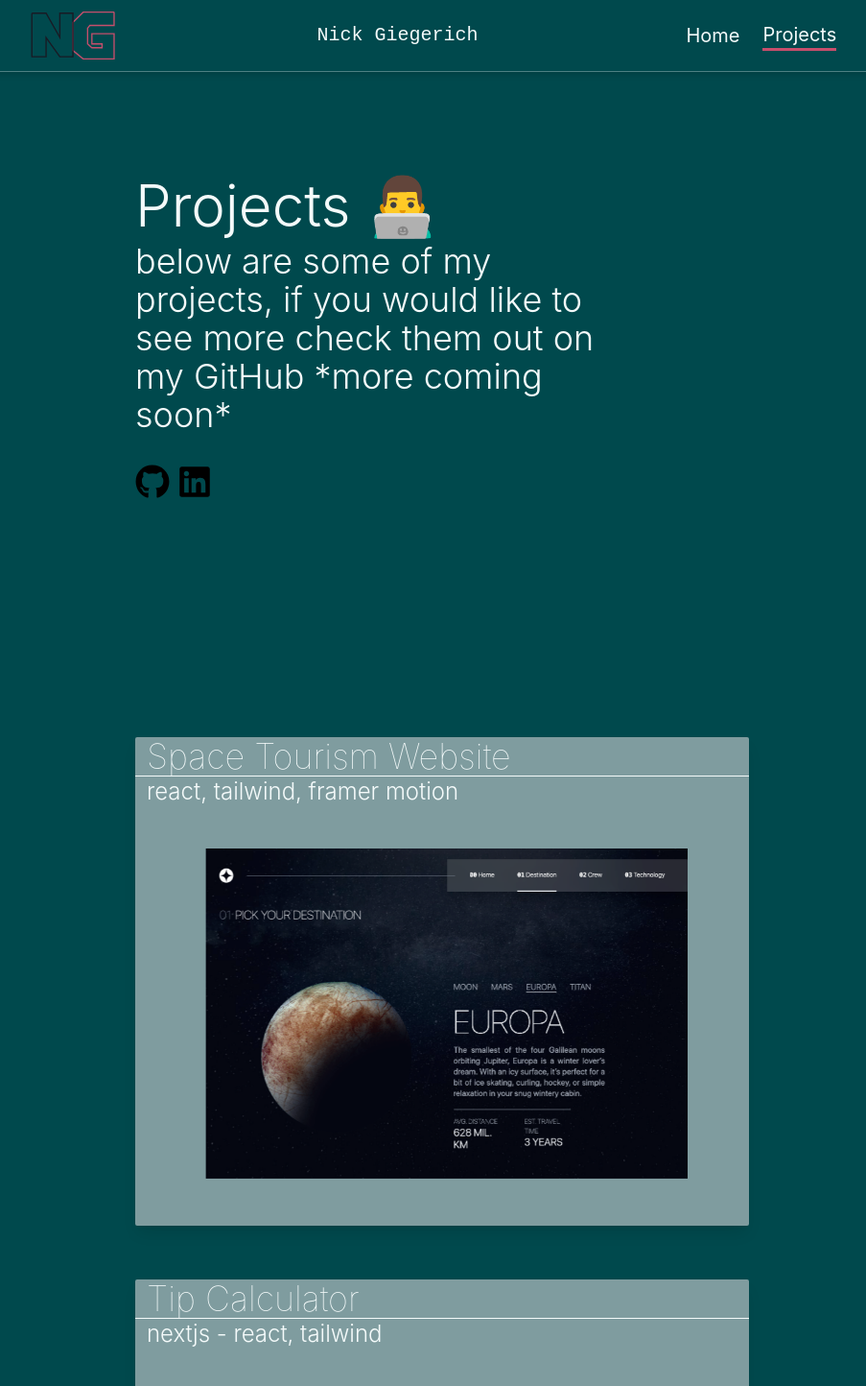
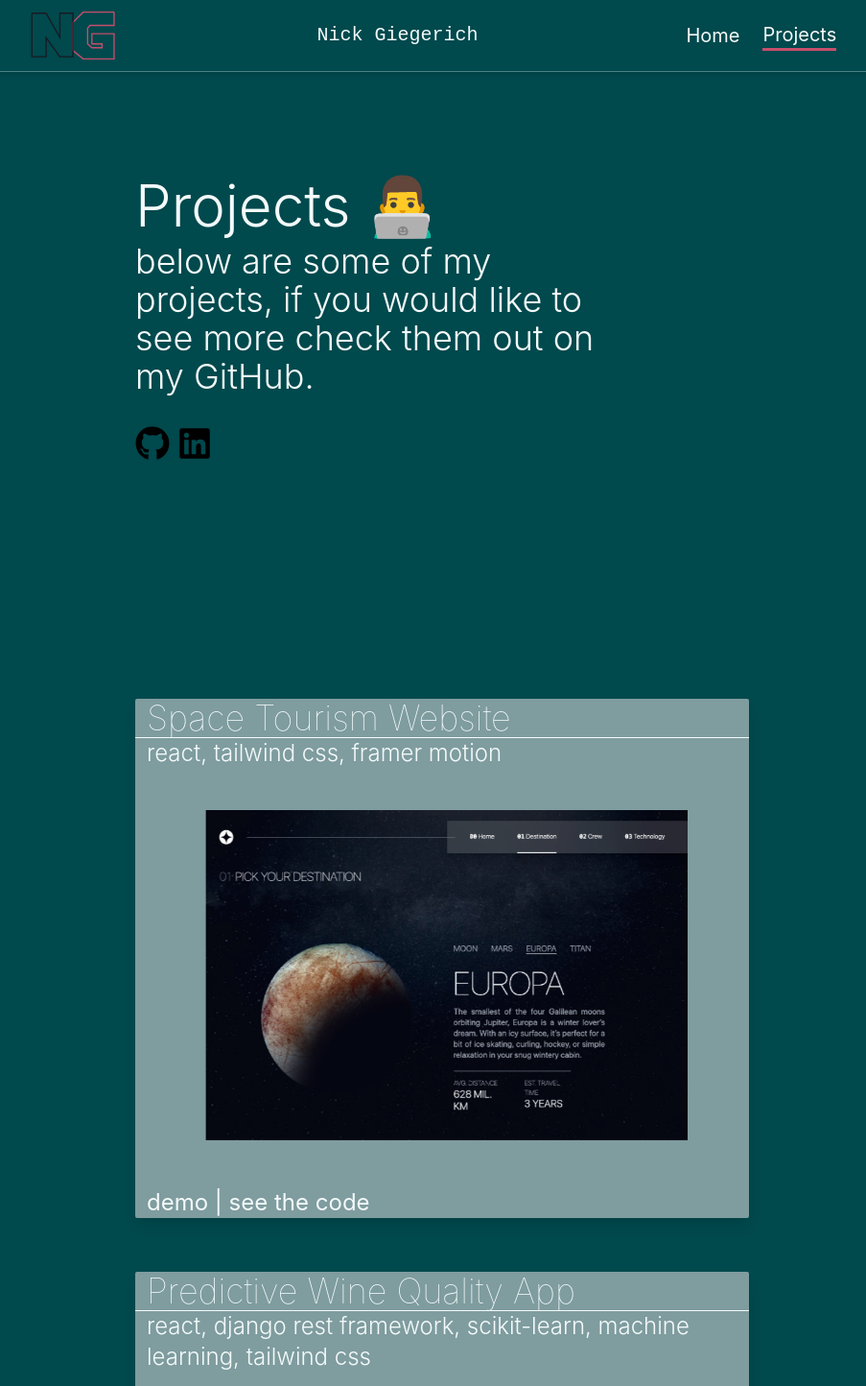
Before and after one commit to nickgiegerich/nickgiegerich, a Next.js app: page /projects in a window 1280 px wide. Shown: the top 1444 px of the page at 96% size, without its empty margins (179-1082 px from the left). Built offline with nearby package versions, Linux system fonts and the light colour scheme.

Commit message:
fixing up projects page

```diff
--- a/components/examples/index.js
+++ b/components/examples/index.js
@@ -3,44 +3,45 @@ import { SocialLinks } from "../layout/SocialLinks";
 
 const works = [
   {
-    img: "/examples/space-tourism.png",
     title: "Space Tourism Website",
-    stack: ["react, tailwind, framer motion"],
-    comp: <img className="w-auto" src="/examples/space-tourism.png" />,
-    link: "/examples/space-tourism",
-    demo: false,
-    code: false,
-    demoLink: "#",
-    codeLink: "#",
+    stack: ["react, tailwind css, framer motion"],
+    image: <img className="w-auto" src="/examples/space-tourism.png" />,
+    demo: true,
+    code: true,
+    demoLink: "https://space-tourism-website-ebon.vercel.app/",
+    codeLink: "https://github.com/nickgiegerich/space-tourism-website",
   },
   {
-    img: "/examples/tip-calc.png",
-    title: "Tip Calculator",
-    stack: ["nextjs - react, tailwind"],
-    comp: <img className="w-auto" src="/examples/tip-calc.png" />,
-    link: "/examples/tip-calculator",
-    demo: false,
-    code: false,
-    demoLink: "#",
-    codeLink: "#",
+    title: "Predictive Wine Quality App",
+    stack: ["react, django rest framework, scikit-learn, machine learning, tailwind css"],
+    image: <img className="w-auto" src="/examples/wine.png" />,
+    demo: true,
+    code: true,
+    demoLink: "https://wine-quality-prediction-app.vercel.app/",
+    codeLink: "https://github.com/nickgiegerich/machine-learning-model-wine-quality",
   },
   {
-    img: "/examples/tip-calc.png",
+    title: "Tip Calculator",
+    stack: ["react, tailwind css"],
+    image: <img className="w-auto" src="/examples/tip-calc.png" />,
+    demo: true,
+    code: true,
+    demoLink: "https://tip-calculator-phi-amber.vercel.app/",
+    codeLink: "https://github.com/nickgiegerich/tip-calculator",
+  },
+  {
     title: "Uber Clone",
     stack: ["react native, redux, google autocomplete api"],
-    comp: <img className="h-96" src="/examples/uber-clone.png" />,
-    link: "https://github.com/nickgiegerich/uber-clone-build",
+    image: <img className="h-96" src="/examples/uber-clone.png" />,
     demo: false,
-    code: false,
+    code: true,
     demoLink: "#",
-    codeLink: "#",
+    codeLink: "https://github.com/nickgiegerich/uber-clone-build",
   },
   {
-    img: "/examples/timer.png",
     title: "Countdown Timer",
-    stack: ["nextjs - react, tailwind"],
-    comp: <img className="h-96" src="/examples/timer.png" />,
-    link: "examples/timer",
+    stack: ["react, tailwind css"],
+    image: <img className="h-96" src="/examples/timer.png" />,
     demo: false,
     code: false,
     demoLink: "#",
@@ -49,7 +50,7 @@ const works = [
 ];
 const title = "Projects 👨‍💻";
 const descr =
-  "below are some of my projects, if you would like to see more check them out on my GitHub *more coming soon*";
+  "below are some of my projects, if you would like to see more check them out on my GitHub.";
 
 export const ExampleWorks = () => {
   return (
@@ -66,17 +67,13 @@ export const ExampleWorks = () => {
               {" "}
               {work.title}
             </div>
-            {/* <div className=" pl-3 text-xl sm:text-2xl lg:text-3xl text-lightGrayCyan ">
-              {" "}
-              project descr
-            </div> */}
             <div className=" pl-3 text-lg sm:text-xl lg:text-2xl font-light text-lightGrayCyan">
               {" "}
               {work.stack}
             </div>
             <div className="pl-3 text-lg sm:text-xl lg:text-2xl image-scaling text-lightGrayCyan">
               {" "}
-              {work.comp}
+              {work.image}
             </div>
             <div className=" pl-3 text-lg sm:text-xl lg:text-2xl text-lightGrayCyan">
               {" "}
@@ -85,6 +82,7 @@ export const ExampleWorks = () => {
                   href={work.demoLink}
                   target="_blank"
                   rel="noopener noreferrer"
+                  className="transition ease-in-out duration-300 hover:text-desatBlue"
                 >
                   demo
                 </a>
@@ -95,6 +93,7 @@ export const ExampleWorks = () => {
                   href={work.codeLink}
                   target="_blank"
                   rel="noopener noreferrer"
+                  className="transition ease-in-out duration-300 hover:text-desatBlue"
                 >
                   see the code
                 </a>
```
Also changed, not shown: public/examples/wine.png (added).
